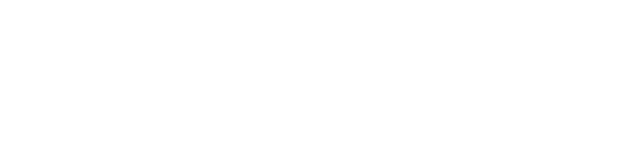
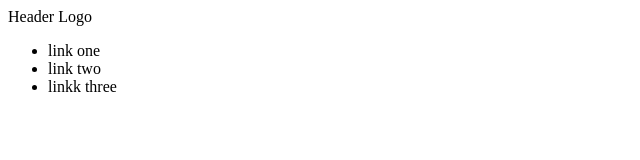
Before and after one commit to Mmackz/landing-page, a plain HTML site: page index.html in a window 1280 px wide. Shown: the whole page, without its empty margins (0-640 px from the left). Drawn offline with Linux system fonts and the light colour scheme.

Commit message:
✨ write markup for header component

```diff
--- a/index.html
+++ b/index.html
@@ -7,5 +7,21 @@
    <title>TOP: Landing Page</title>
 </head>
 <body>
+   <section class="top-section">
+      <div class="section-inner">
+         <header>
+            <div class="logo">
+               Header Logo
+            </div>
+            <div class="links">
+               <ul>
+                  <li>link one</li>
+                  <li>link two</li>
+                  <li>linkk three</li>
+               </ul>
+            </div>
+         </header>
+      </div>
+   </section>
 </body>
 </html>
```
